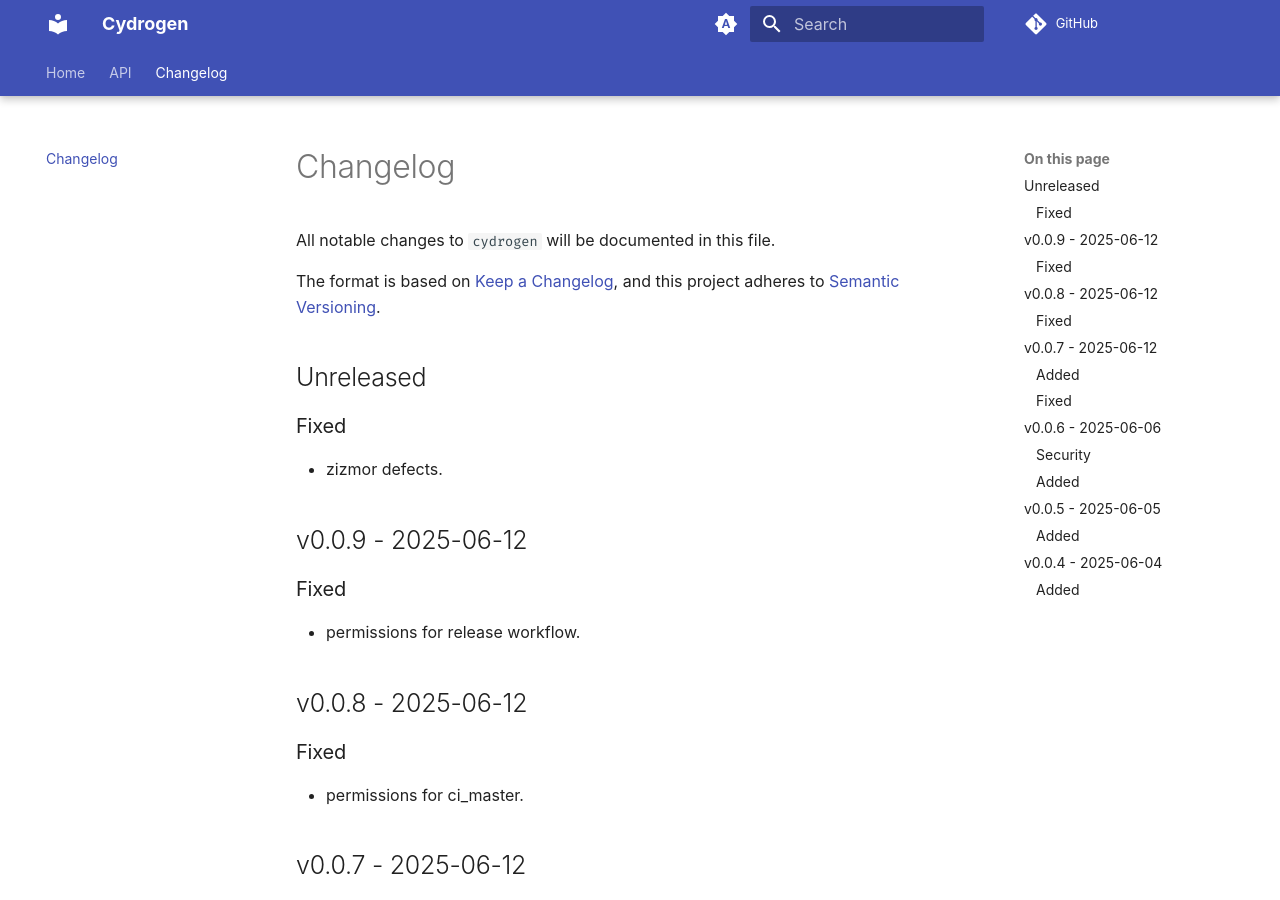
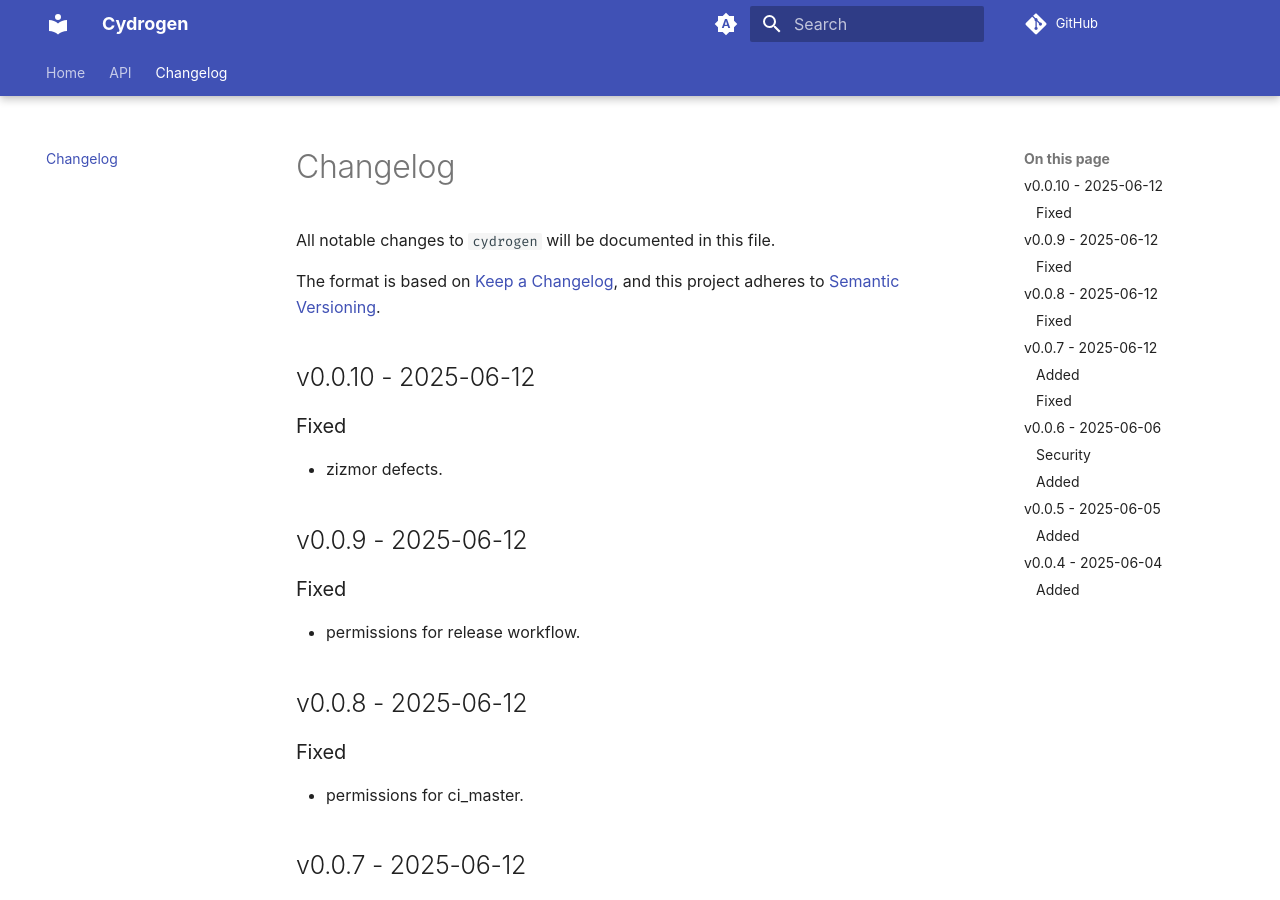
Before and after one commit to stephane-martin/cydrogen, an MkDocs documentation site: the page built from docs/CHANGELOG.md, in a window 1280 px wide and 900 px high. Built offline with MkDocs 1.6.1 and Material for MkDocs 9.7.7, drawn with Linux system fonts in a browser that asks for light colours; some web fonts are replaced; plug-ins that fetch from the network failed and are left out; comment, search, counter and statistics services are not loaded.

Commit message:
chore: bump dev version

```diff
--- a/CHANGELOG.json
+++ b/CHANGELOG.json
@@ -1,5 +1,6 @@
 {
-    "unreleased": {
+    "v0.0.10": {
+        "date": "2025-06-12",
         "fixed": [
             "zizmor defects."
         ]
--- a/docs/CHANGELOG.md
+++ b/docs/CHANGELOG.md
@@ -5,7 +5,7 @@
 The format is based on [Keep a Changelog](https://keepachangelog.com/en/1.1.0/),
 and this project adheres to [Semantic Versioning](https://semver.org/spec/v2.0.0.html).
 
-## Unreleased
+## v0.0.10 - 2025-06-12
 
 ### Fixed
 
--- a/pyproject.toml
+++ b/pyproject.toml
@@ -5,7 +5,7 @@
 
 [project]
 name = "cydrogen"
-version = "0.0.10-dev"
+version = "0.0.11-dev"
 description = "Cython bindings for the libhydrogen library"
 readme = "README.md"
 requires-python = ">=3.12"
```
Also changed, not shown: CHANGELOG.md (+1 -1 lines).
